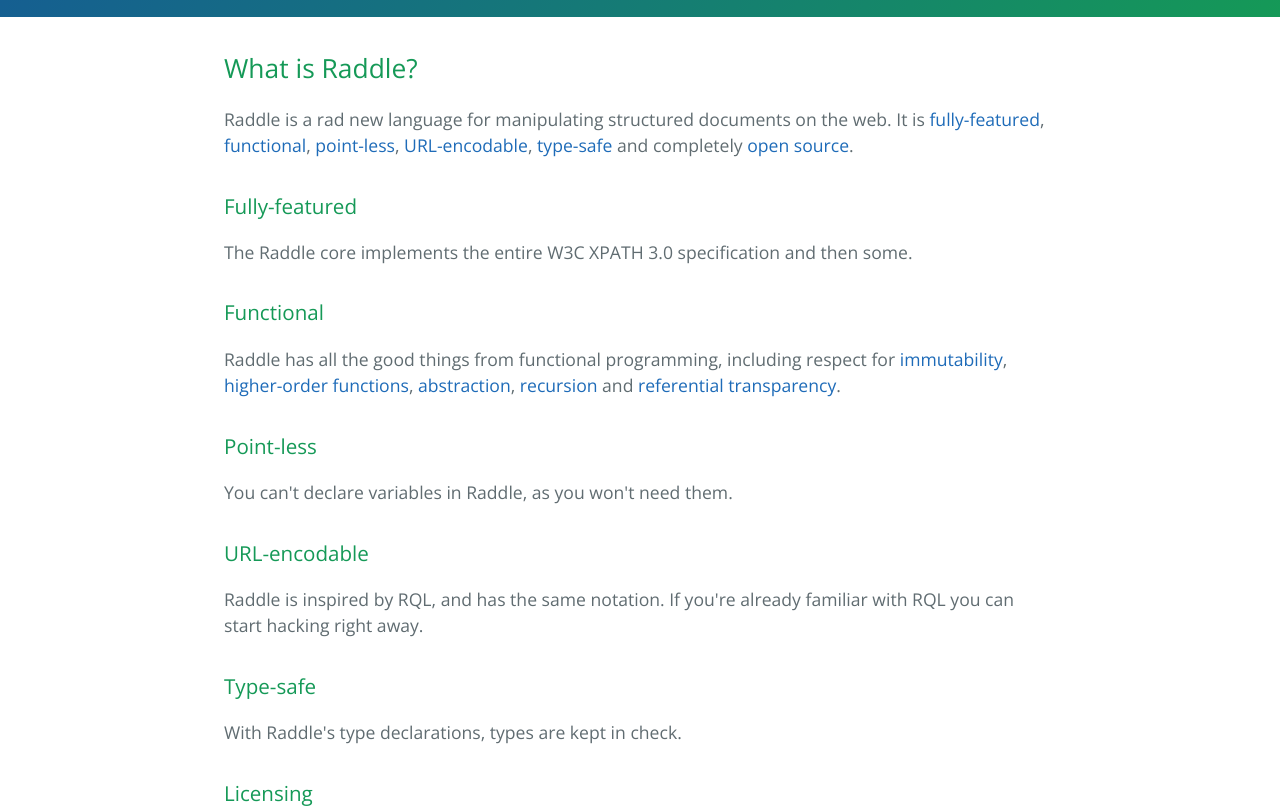
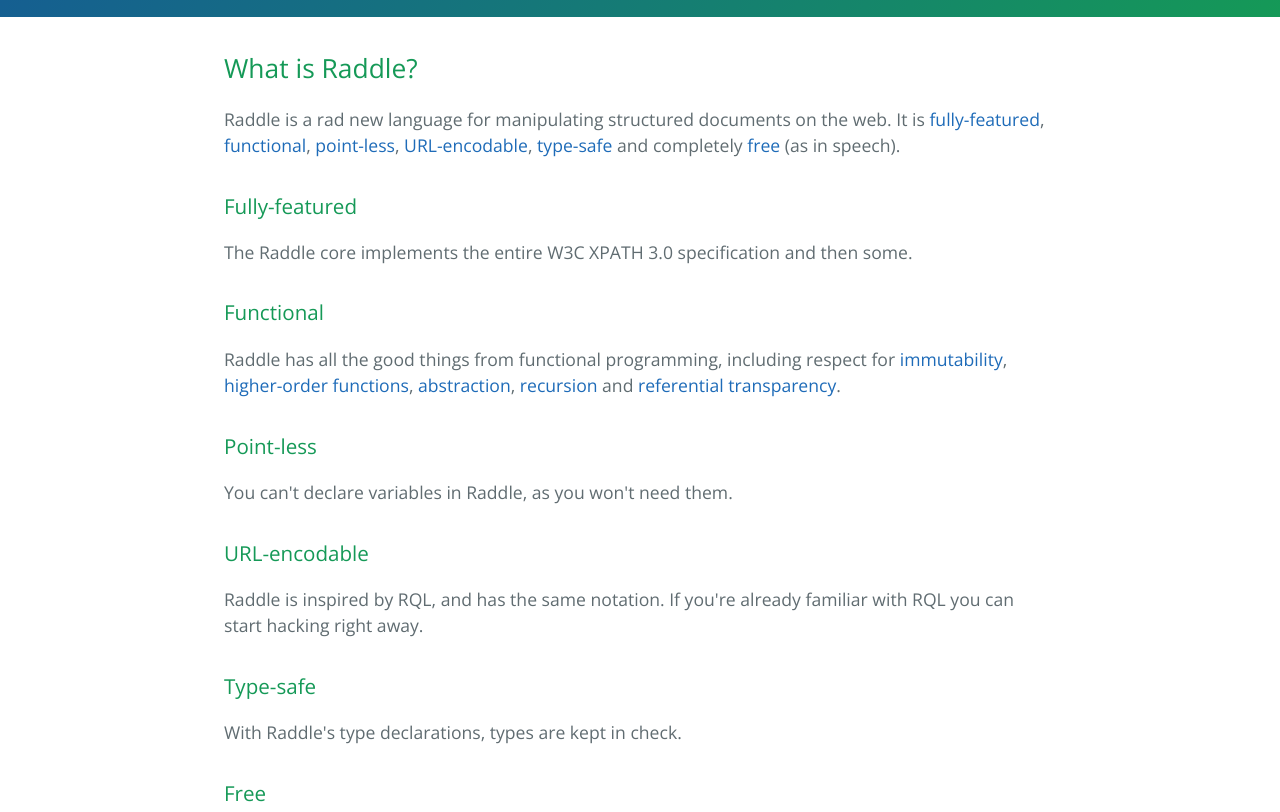
Before and after one commit to raddled/raddle, a plain HTML site: page index.html in a window 1280 px wide. Shown: the part 300-1112 px from the top of the page. Drawn offline with nearby package versions, Linux system fonts and the light colour scheme.

Commit message:
Replace master branch with page content via GitHub

```diff
--- a/index.html
+++ b/index.html
@@ -19,7 +19,7 @@
       <h2>
 <a id="what-is-raddle" class="anchor" href="#what-is-raddle" aria-hidden="true"><span class="octicon octicon-link"></span></a>What is Raddle?</h2>
 
-<p>Raddle is a rad new language for manipulating structured documents on the web. It is <a href="#user-content-fully-featured">fully-featured</a>, <a href="#user-content-functional">functional</a>, <a href="#user-content-point-less">point-less</a>, <a href="#user-content-URL-encodable">URL-encodable</a>, <a href="#user-content-type-safe">type-safe</a> and completely <a href="#user-content-licensing">open source</a>.</p>
+<p>Raddle is a rad new language for manipulating structured documents on the web. It is <a href="#user-content-fully-featured">fully-featured</a>, <a href="#user-content-functional">functional</a>, <a href="#user-content-point-less">point-less</a>, <a href="#user-content-URL-encodable">URL-encodable</a>, <a href="#user-content-type-safe">type-safe</a> and completely <a href="#user-content-free">free</a> (as in speech).</p>
 
 <h3>
 <a id="fully-featured" class="anchor" href="#fully-featured" aria-hidden="true"><span class="octicon octicon-link"></span></a>Fully-featured</h3>
@@ -47,7 +47,7 @@
 <p>With Raddle's type declarations, types are kept in check.</p>
 
 <h3>
-<a id="licensing" class="anchor" href="#licensing" aria-hidden="true"><span class="octicon octicon-link"></span></a>Licensing</h3>
+<a id="free" class="anchor" href="#free" aria-hidden="true"><span class="octicon octicon-link"></span></a>Free</h3>
 
 <p>Raddle is licensed under the AFL or BSD license.</p>
 
```
Also changed, not shown: params.json (+1 -1 lines).
